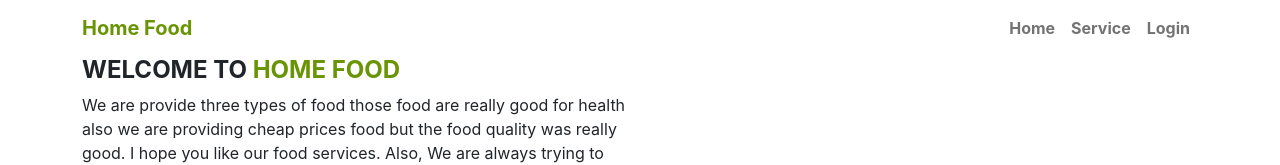
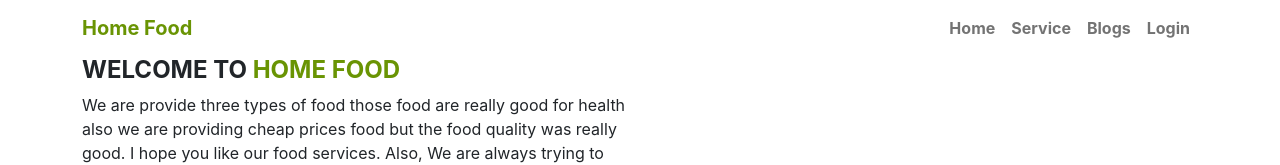
Before and after one commit to aliarman78/assignments-10, a React (Create React App) app: page / in a window 1280 px wide. Shown: the top 165 px of the page. Built offline with nearby package versions, Linux system fonts and the light colour scheme; no server answers.

Commit message:
1st answer done

```diff
--- a/src/App.js
+++ b/src/App.js
@@ -10,7 +10,7 @@ import SignUp from './Components/Auth/SignUp/SignUp';
 import RequireAuth from './Components/Auth/RequireAuth/RequireAuth';
 import Footer from './Components/Pages/Shared/Footer/Footer';
 import NotFound from './Components/Pages/Shared/NotFound/NotFound';
-
+import BLog from './Components/Pages/Blog/BLog';
 
 
 function App() {
@@ -24,6 +24,7 @@ function App() {
             <Route path='/register' element={<SignUp />} />
             <Route path='/checkout' element={<RequireAuth> <CheckOut /> </RequireAuth>} />
             <Route path='/service' element={<Services />} />
+            <Route path='/blog' element={<BLog />} />
             <Route path='*' element={<NotFound />} />
         </Routes>
         <Footer />
--- /dev/null
+++ b/src/Components/Pages/Blog/BLog.js
@@ -0,0 +1,26 @@
+import React from 'react';
+import {
+    Col,
+    Row
+} from 'react-bootstrap';
+
+const BLog = () => {
+    return (< div className='container shadow my-5 p-5' >
+        < Row xs={
+            1
+        }
+            md={
+                2
+            }
+            className="g-4" >
+            < Col >
+                <h5> 1. Why are you using firebase ? What other options do you have to implement authentication ?</h5>
+                <p> Answer : As a front-end developer, learning back-end technologies is probably not your original or main goal, and it can be time consuming. However, there is something that can help called Firebase. Firebase is a software development platform that started as a realtime database. To-date it has 20 services, such as Authentication, Cloud Storage, Hosting, Cloud Functions, etc.<br />
+                </p> </Col>
+
+
+        </Row> </div>
+    );
+};
+
+export default BLog;
--- a/src/Components/Pages/Shared/Navigation/Navigation.js
+++ b/src/Components/Pages/Shared/Navigation/Navigation.js
@@ -34,8 +34,7 @@ const Navigation = () => {
                 <Navbar.Brand as={
                     Link
                 }
-                    to="/home">
-                        <span style={{ color: '#699403' }} className="fw-bold"> Home Food </span></Navbar.Brand >
+                    to="/home" >  <span style={{ color: '#699403' }} className="fw-bold"> Home Food </span></Navbar.Brand >
                 <Navbar.Toggle aria-controls="basic-navbar-nav" />
                 <Navbar.Collapse id="basic-navbar-nav" >
                     <Nav className="ms-auto" >
@@ -49,8 +48,11 @@ const Navigation = () => {
                             as={
                                 Link
                             }
-                            to="/service" > Service </Nav.Link>
-                             {
+                            to="/service" > Service </Nav.Link> <Nav.Link className="fw-bold "
+                                as={
+                                    Link
+                                }
+                                to="/blog" > Blogs </Nav.Link>  {
                             user ? <Nav.Link className="fw-bold "
                                 onClick={
                                     handleLogout
```
